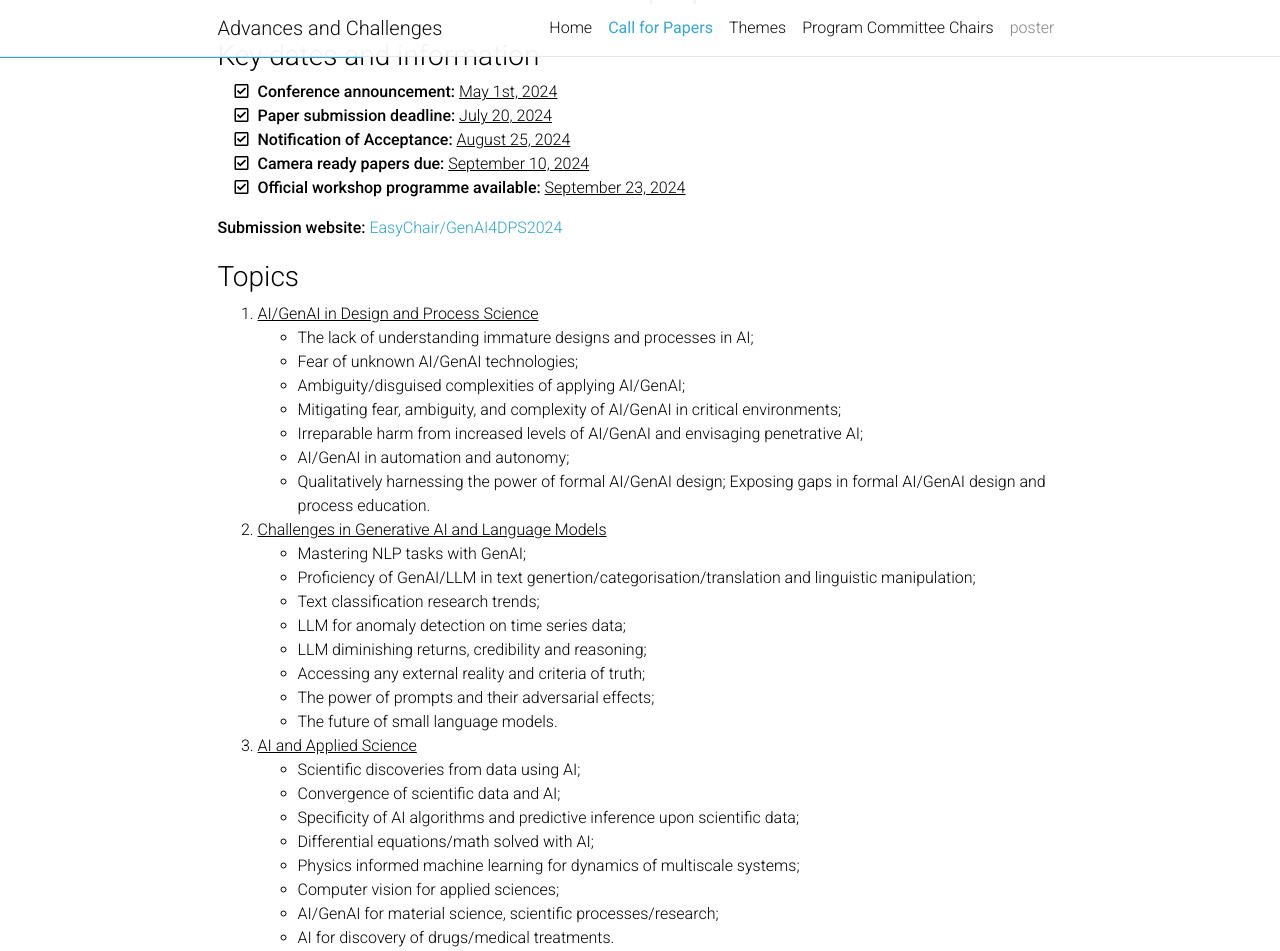
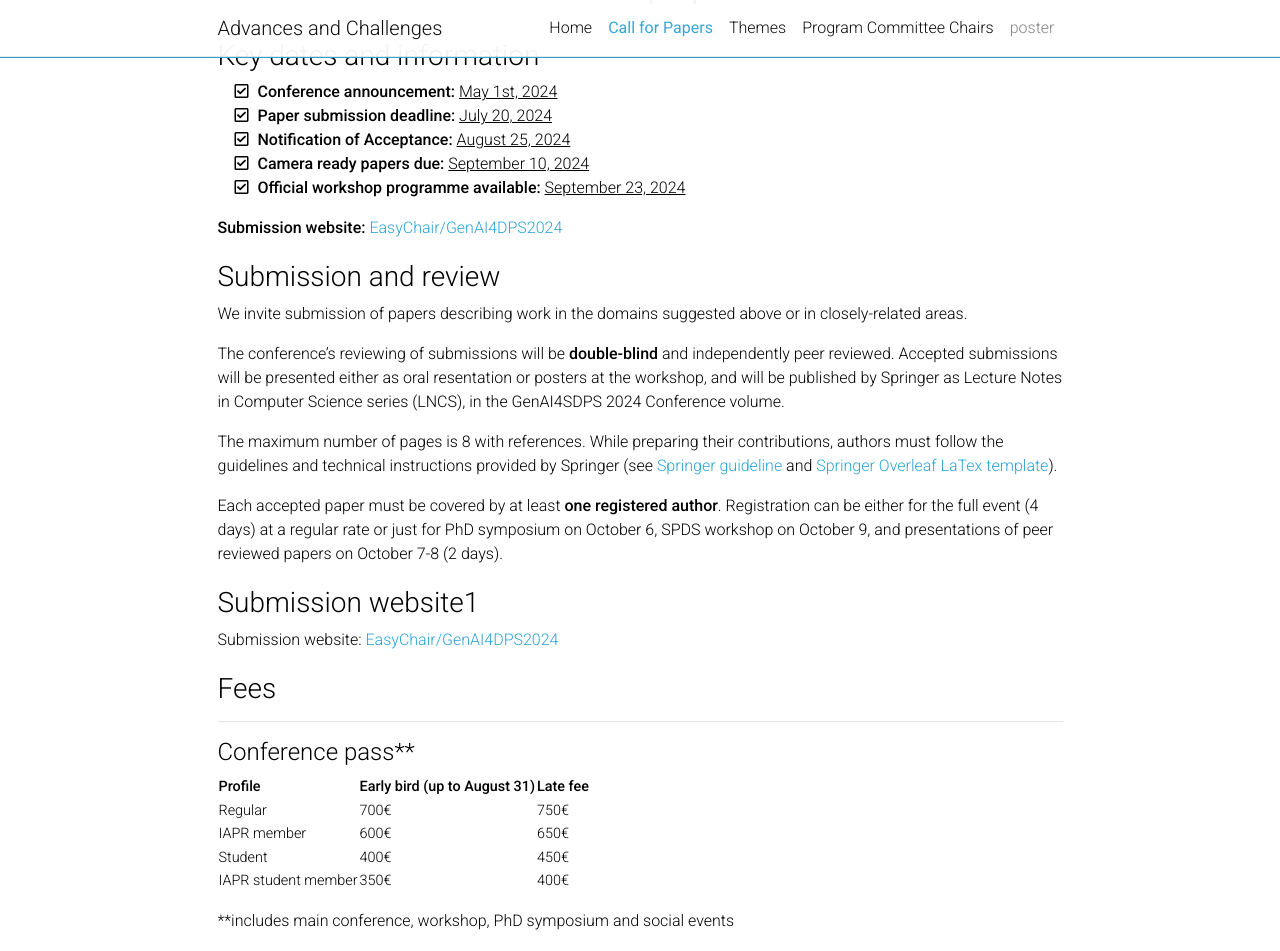
Before and after one commit to GenAI4DPS/advances-challenges, a Jekyll site: the page built from _pages/call-for-papers.md, in a window 1280 px wide and 1400 px high, scrolled down 343 px. Shown: the top 951 px of the window. Built offline with Jekyll 4.4.1, drawn with Linux system fonts in a browser that asks for light colours; comment, search, counter and statistics services are not loaded; a style sheet for code colours, icons or effects is not loaded; some of the changed text lies outside the part shown.

Commit message:
Update call-for-papers.md

```diff
--- a/_pages/call-for-papers.md
+++ b/_pages/call-for-papers.md
@@ -36,45 +36,6 @@ nav_order: 1
 </ol>
 
 **Submission website:** [EasyChair/GenAI4DPS2024](https://GenAI4DPS2024)
-
-
-### Topics
-
-1. <u>AI/GenAI in Design and Process Science</u>
-  - The lack of understanding immature designs and processes in AI;
-  - Fear of unknown AI/GenAI technologies;
-  - Ambiguity/disguised complexities of applying AI/GenAI;
-  - Mitigating fear, ambiguity, and complexity of AI/GenAI in critical environments;
-  - Irreparable harm from increased levels of AI/GenAI and envisaging penetrative AI;
-  - AI/GenAI in automation and autonomy;
-  - Qualitatively harnessing the power of formal AI/GenAI design; Exposing gaps in formal AI/GenAI design and process education.
-
-2. <u>Challenges in Generative AI and Language Models</u>
-  - Mastering NLP tasks with GenAI;
-  - Proficiency of GenAI/LLM in text genertion/categorisation/translation and linguistic manipulation;
-  - Text classification research trends;
-  - LLM for anomaly detection on time series data;
-  - LLM diminishing returns, credibility and reasoning;
-  - Accessing any external reality and criteria of truth;
-  - The power of prompts and their adversarial effects;
-  - The future of small language models.
-
-3. <u>AI and Applied Science</u>
-  - Scientific discoveries from data using AI;
-  - Convergence of scientific data and AI;
-  - Specificity of AI algorithms and predictive inference upon scientific data;
-  - Differential equations/math solved with AI;
-  - Physics informed machine learning for dynamics of multiscale systems;
-  - Computer vision for applied sciences;
-  - AI/GenAI for material science, scientific processes/research;
-  - AI for discovery of drugs/medical treatments.
-
-4. <u>AI/GenAI Applications and Computational Platforms</u>
-  - Interactive environments for data analysis and AI;
-  - The power of clouds, fog, containers, orchestration, and clusters for AI;
-  - Correlation between simulation and deep generative models;
-  - Applications of AI/GenAI in climate change, environmental science, sustainable building, smart transportation and governance;
-  - AI powered devices in medicine, healthcare and autonomous learning.
 
 ### Submission and review
 
```
